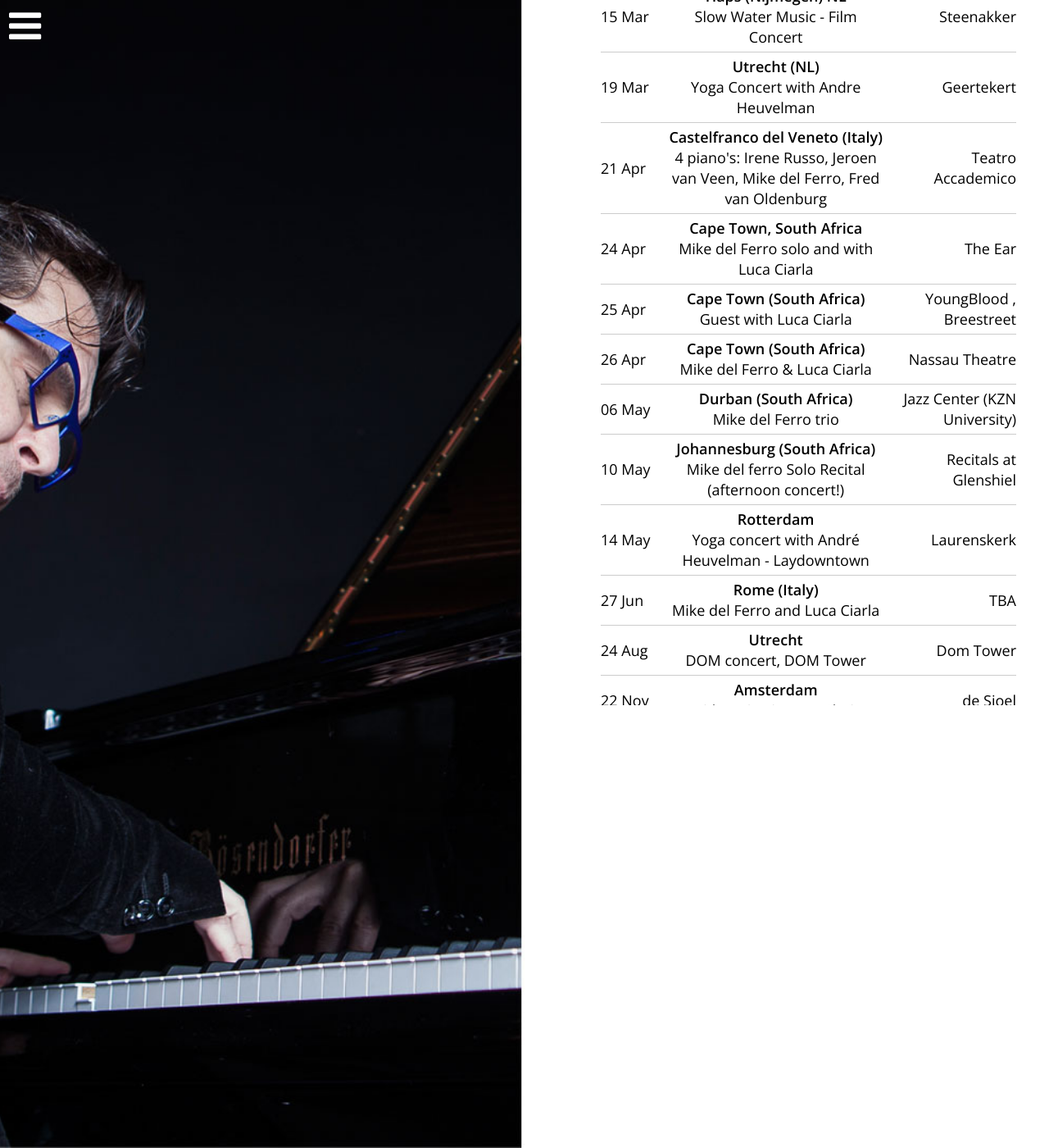
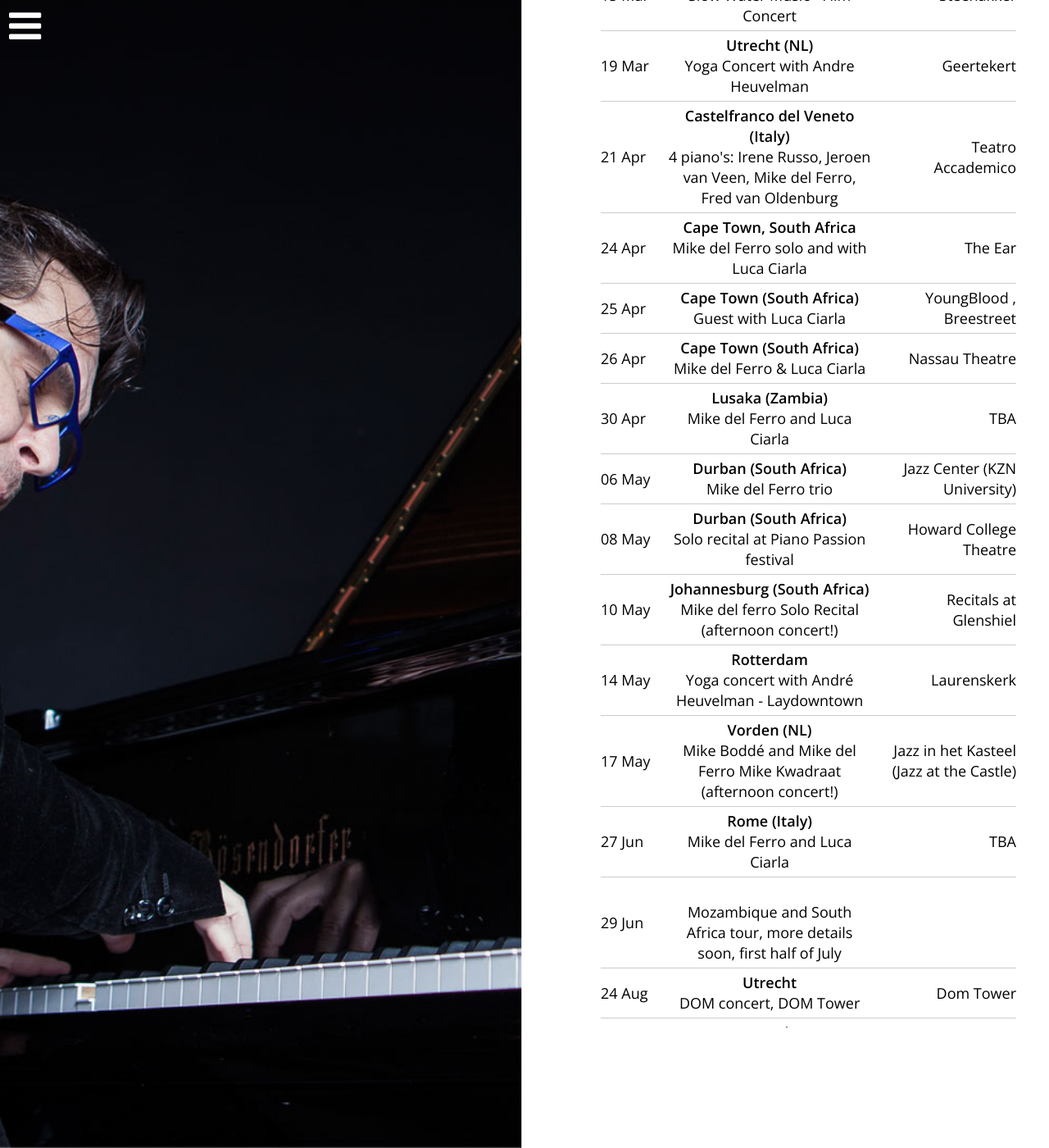
Before and after one commit to mikedelferro/website, a Jekyll site: the page built from agenda.html, in a window 1280 px wide and 1400 px high, scrolled down 367 px. Shown: the whole window at 82% size. Built offline with Jekyll 4.4.1, drawn with Linux system fonts in a browser that asks for light colours; nearby versions of some CDN libraries.

Commit message:
Updated '_data/gigs.yml' via CloudCannon

```diff
--- a/_data/gigs.yml
+++ b/_data/gigs.yml
@@ -67,3 +67,23 @@
     location: Dom Tower
     venue: Utrecht
     url:
+  - title: Solo recital at Piano Passion festival
+    date: 2020-05-08 20:00:00
+    location: Howard College Theatre
+    venue: Durban (South Africa)
+    url:
+  - title: Mike del Ferro and Luca Ciarla
+    date: 2020-04-30 20:00:00
+    location: TBA
+    venue: Lusaka (Zambia)
+    url:
+  - title: Mike Boddé and Mike del Ferro  Mike Kwadraat (afternoon concert!)
+    date: 2020-05-17 20:00:00
+    location: Jazz in het Kasteel (Jazz at the Castle)
+    venue: Vorden (NL)
+    url: 'https://www.facebook.com/keukenvanhackfort/'
+  - title: 'Mozambique and South Africa tour, more details soon, first half of July'
+    date: 2020-06-29 20:00:00
+    location:
+    venue:
+    url:
```
